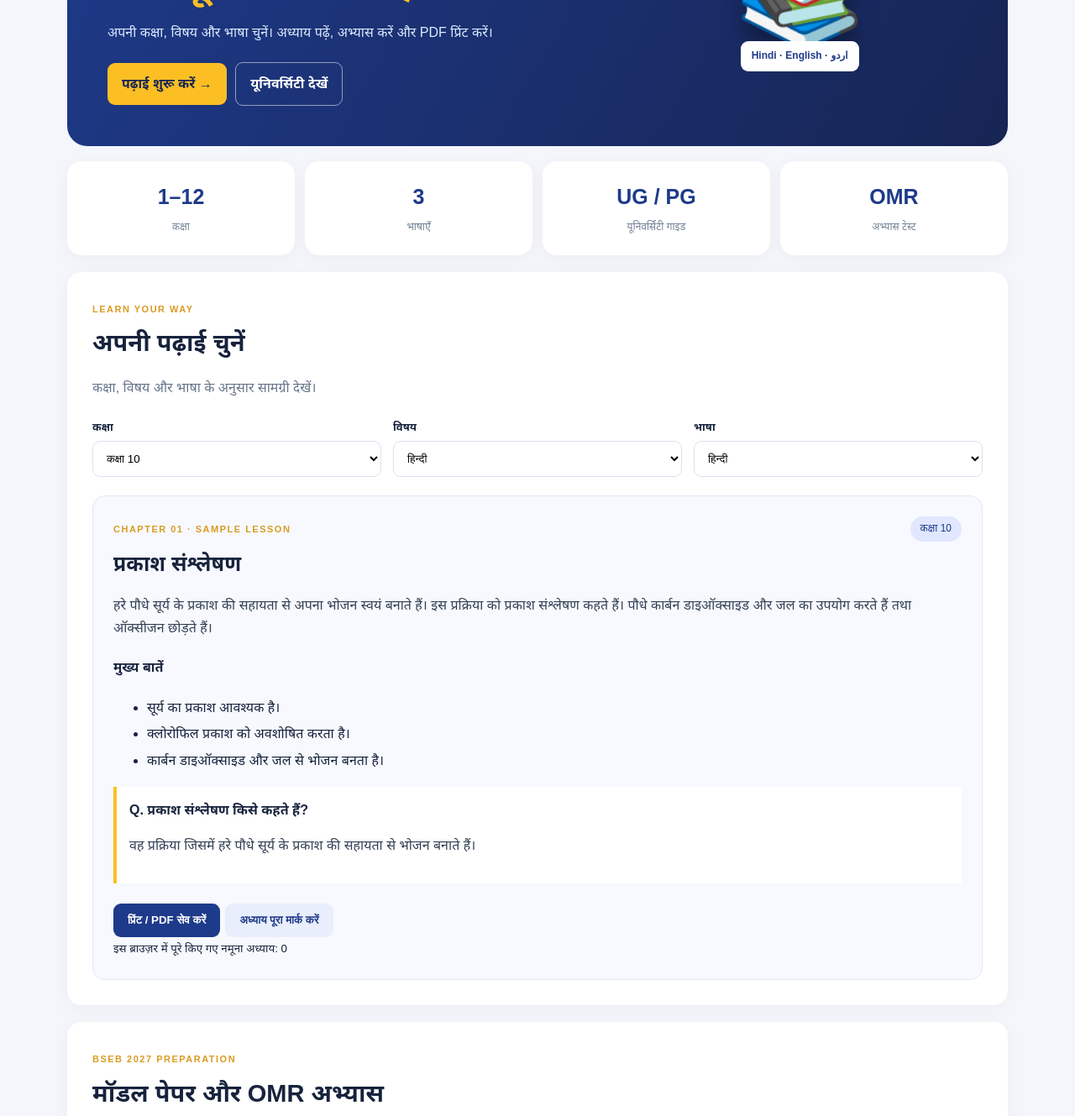
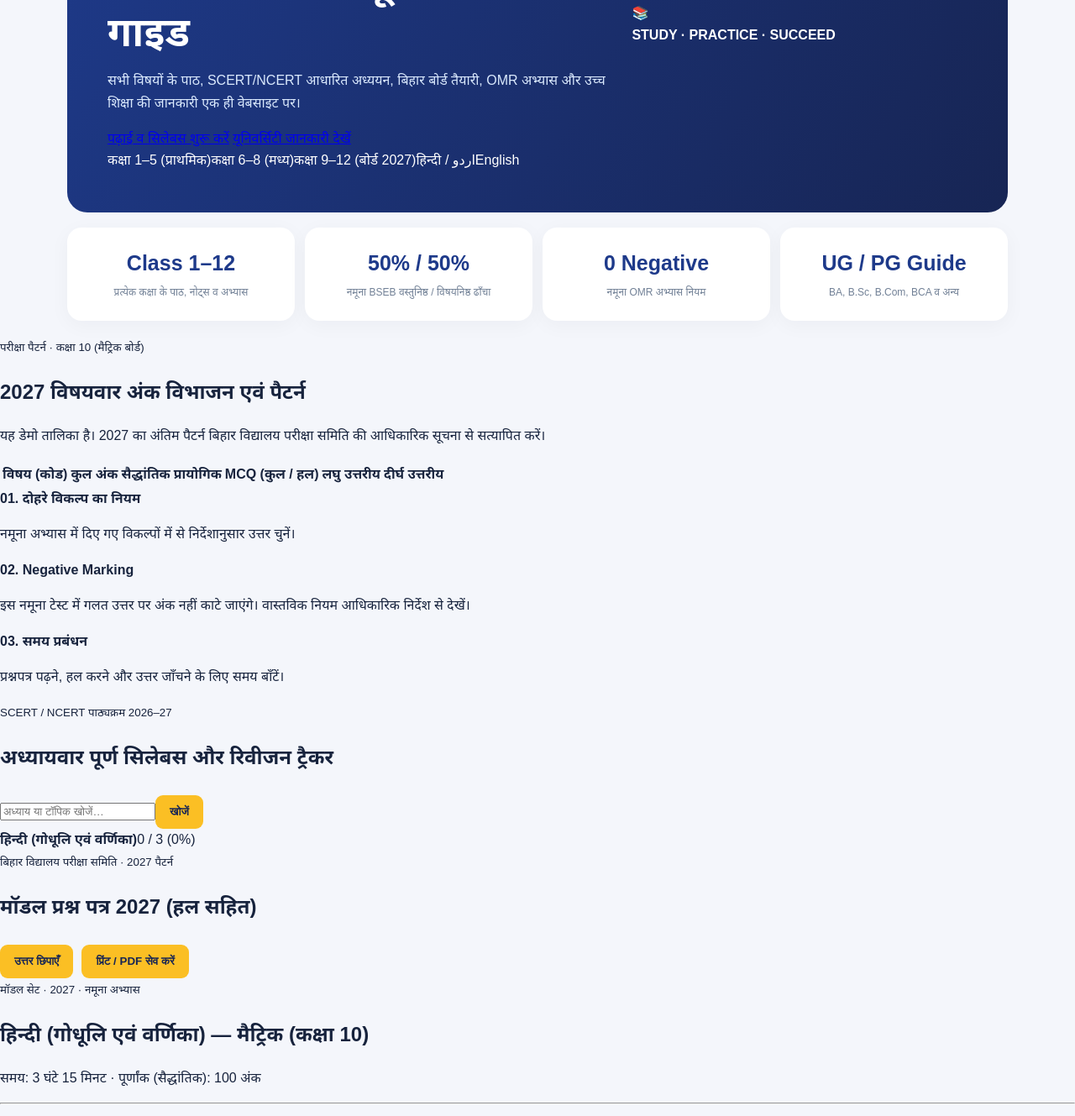
Before and after one commit to mdaftabansari1171997-dot/aftabstudentsbook, a plain HTML site: page preview/index.html in a window 1280 px wide. Shown: the part 300-1629 px from the top of the page at 84% size. Drawn offline with Linux system fonts and the light colour scheme.

Commit message:
Build screenshot-matched school to university portal preview

```diff
--- a/preview/index.html
+++ b/preview/index.html
@@ -1,8 +1,12 @@
-<!doctype html><html lang="hi"><head><meta charset="utf-8"><meta name="viewport" content="width=device-width,initial-scale=1"><title>Aftab Students Book · School to University</title><link rel="stylesheet" href="style.css"></head><body>
-<header><a class="brand" href="#">📘 AFTAB <b>STUDENTS BOOK</b><small>LEARN · PRACTICE · SUCCEED</small></a><nav><a href="#study">पढ़ाई</a><a href="#exam">मॉडल पेपर</a><a href="#university">यूनिवर्सिटी</a></nav><a class="login" href="../student.html">Student Login ↗</a></header>
-<main><section class="hero"><div><span class="eyebrow">DIGITAL STUDY LIBRARY · 2027</span><h1>कक्षा 1 से 12 तक पढ़ाई,<br><em>और यूनिवर्सिटी गाइड</em></h1><p>अपनी कक्षा, विषय और भाषा चुनें। अध्याय पढ़ें, अभ्यास करें और PDF प्रिंट करें।</p><a class="btn" href="#study">पढ़ाई शुरू करें →</a> <a class="btn ghost" href="#university">यूनिवर्सिटी देखें</a></div><div class="art"><div class="bigbook">📚</div><div class="sticker">OMR<br>2027</div><div class="float">Hindi · English · اردو</div></div></section>
-<section class="stats"><div><b>1–12</b><span>कक्षा</span></div><div><b>3</b><span>भाषाएँ</span></div><div><b>UG / PG</b><span>यूनिवर्सिटी गाइड</span></div><div><b>OMR</b><span>अभ्यास टेस्ट</span></div></section>
-<section id="study" class="panel"><span class="eyebrow">LEARN YOUR WAY</span><h2>अपनी पढ़ाई चुनें</h2><p>कक्षा, विषय और भाषा के अनुसार सामग्री देखें।</p><div class="filters"><label>कक्षा<select id="classSelect"></select></label><label>विषय<select id="subjectSelect"><option>हिन्दी</option><option>English</option><option>गणित</option><option>विज्ञान</option><option>सामाजिक विज्ञान</option><option>اردو</option><option>Physics</option><option>Chemistry</option><option>Biology</option><option>Commerce</option></select></label><label>भाषा<select id="language"><option value="hi">हिन्दी</option><option value="en">English</option><option value="ur">اردو</option></select></label></div>
-<article class="lesson"><div class="lesson-top"><span class="eyebrow">CHAPTER 01 · SAMPLE LESSON</span><span id="classBadge">कक्षा 10</span></div><h3 id="lessonTitle">प्रकाश संश्लेषण</h3><p id="lessonBody"></p><h4 id="keyTitle">मुख्य बातें</h4><ul id="keyPoints"></ul><div class="question"><b id="question"></b><p id="answer"></p></div><div class="actions"><button onclick="window.print()">प्रिंट / PDF सेव करें</button><button class="secondary" id="markDone">अध्याय पूरा मार्क करें</button></div><small id="progress"></small></article></section>
-<section id="exam" class="panel"><span class="eyebrow">BSEB 2027 PREPARATION</span><h2>मॉडल पेपर और OMR अभ्यास</h2><div class="cards"><article><h3>📝 मॉडल प्रश्न पत्र</h3><p>वस्तुनिष्ठ और विषयनिष्ठ प्रश्नों के अभ्यास सेट। आधिकारिक पैटर्न बोर्ड की नवीनतम अधिसूचना से जाँचें।</p><a class="textlink" href="../student.html">Student Portal में पेपर देखें →</a></article><article><h3>⭕ OMR प्रैक्टिस</h3><p id="quizQ">प्रकाश संश्लेषण में पौधे कौन-सी गैस लेते हैं?</p><div class="options"><button data-correct="0">ऑक्सीजन</button><button data-correct="1">कार्बन डाइऑक्साइड</button><button data-correct="0">नाइट्रोजन</button></div><p id="quizResult" aria-live="polite"></p></article></div><p class="note">नोट: 2027 के वास्तविक परीक्षा नियम, अंक-विभाजन और प्रश्नपत्र आधिकारिक सूचना से सत्यापित किए जाने चाहिए।</p></section>
-<section id="university" class="panel"><span class="eyebrow">HIGHER EDUCATION · UG / PG</span><h2>यूनिवर्सिटी एवं कॉलेज मार्गदर्शिका</h2><p>BA, B.Sc, B.Com, BCA, BBA, B.Ed, B.Tech, MA, M.Sc, M.Com और अन्य कोर्स।</p><div class="cards"><article><h3>🎓 स्नातक (UG)</h3><p>BA · B.Sc · B.Com · BCA · BBA · B.Ed</p><p>योग्यता, प्रवेश प्रक्रिया, विषय और करियर विकल्प।</p></article><article><h3>📘 स्नातकोत्तर (PG)</h3><p>MA · M.Sc · M.Com · MBA · MCA</p><p>प्रवेश, सेमेस्टर, पात्रता और आगे की पढ़ाई।</p></article><article><h3>🏛️ विश्वविद्यालय</h3><p>बिहार व भारत के विश्वविद्यालयों की निर्देशिका।</p><p>प्रवेश तिथि और पात्रता आधिकारिक पोर्टल से जाँचें।</p></article><article><h3>💰 छात्रवृत्ति</h3><p>BSCC · कन्या उत्थान · PMS · NSP</p><p>योजना की पात्रता और आवेदन मार्गदर्शन।</p></article></div><div class="unilist"><b>बिहार के विश्वविद्यालयों के उदाहरण</b><p>पटना · पाटलिपुत्र · BRABU · LNMU · मगध · TMBU · Munger · VKSU · Purnea · Jai Prakash · Nalanda Open</p><b>राष्ट्रीय उदाहरण</b><p>IGNOU · Delhi University · BHU · AMU</p></div></section></main><footer><b>AFTAB STUDENTS BOOK</b><p>© 2026–2027 · School to University Learning Portal</p><small>यह preview नमूना सामग्री दिखाता है। पूर्ण किताबें, अनुवाद, प्रश्न बैंक और विश्वविद्यालय विवरण जोड़ने व सत्यापन की आवश्यकता है।</small></footer><script src="app.js"></script></body></html>
+<!doctype html>
+<html lang="hi"><head><meta charset="utf-8"><meta name="viewport" content="width=device-width,initial-scale=1"><title>Aftab Students Book | BSEB 2027</title><link rel="stylesheet" href="style.css"></head>
+<body><header><a class="brand" href="#home">📘 Aftab Students Book</a><nav><a href="#pattern">पैटर्न</a><a href="#syllabus">सिलेबस व पाठ</a><a href="#papers">मॉडल पेपर</a><a href="#university">यूनिवर्सिटी</a></nav><a class="login" href="../student.html">Student Login</a></header>
+<main id="home">
+<section class="hero"><div><small>Aftab Students Book · कक्षा 1 से 12 + यूनिवर्सिटी ज्ञान पोर्टल</small><h1>कक्षा 1 से 12 तक पढ़ाई, 2027 मॉडल पेपर और यूनिवर्सिटी गाइड</h1><p>सभी विषयों के पाठ, SCERT/NCERT आधारित अध्ययन, बिहार बोर्ड तैयारी, OMR अभ्यास और उच्च शिक्षा की जानकारी एक ही वेबसाइट पर।</p><a class="primary" href="#syllabus">पढ़ाई व सिलेबस शुरू करें</a> <a class="outline" href="#university">यूनिवर्सिटी जानकारी देखें</a><div class="quick"><span>कक्षा 1–5 (प्राथमिक)</span><span>कक्षा 6–8 (मध्य)</span><span>कक्षा 9–12 (बोर्ड 2027)</span><span>हिन्दी / اردو</span><span>English</span></div><div class="classes" id="classChips"></div></div><div class="heroimage"><div class="book">📚</div><strong>STUDY · PRACTICE · SUCCEED</strong></div></section>
+<section class="stats"><div><b>Class 1–12</b><span>प्रत्येक कक्षा के पाठ, नोट्स व अभ्यास</span></div><div><b>50% / 50%</b><span>नमूना BSEB वस्तुनिष्ठ / विषयनिष्ठ ढाँचा</span></div><div><b>0 Negative</b><span>नमूना OMR अभ्यास नियम</span></div><div><b>UG / PG Guide</b><span>BA, B.Sc, B.Com, BCA व अन्य</span></div></section>
+<section id="pattern" class="section"><div class="sectionhead"><div><small>परीक्षा पैटर्न · कक्षा 10 (मैट्रिक बोर्ड)</small><h2>2027 विषयवार अंक विभाजन एवं पैटर्न</h2></div><p>यह डेमो तालिका है। 2027 का अंतिम पैटर्न बिहार विद्यालय परीक्षा समिति की आधिकारिक सूचना से सत्यापित करें।</p></div><div class="tablewrap"><table><thead><tr><th>विषय (कोड)</th><th>कुल अंक</th><th>सैद्धांतिक</th><th>प्रायोगिक</th><th>MCQ (कुल / हल)</th><th>लघु उत्तरीय</th><th>दीर्घ उत्तरीय</th></tr></thead><tbody id="patternRows"></tbody></table></div><div class="three"><article><b>01. दोहरे विकल्प का नियम</b><p>नमूना अभ्यास में दिए गए विकल्पों में से निर्देशानुसार उत्तर चुनें।</p></article><article><b>02. Negative Marking</b><p>इस नमूना टेस्ट में गलत उत्तर पर अंक नहीं काटे जाएंगे। वास्तविक नियम आधिकारिक निर्देश से देखें।</p></article><article><b>03. समय प्रबंधन</b><p>प्रश्नपत्र पढ़ने, हल करने और उत्तर जाँचने के लिए समय बाँटें।</p></article></div></section>
+<section id="syllabus" class="section"><div class="sectionhead"><div><small>SCERT / NCERT पाठ्यक्रम 2026–27</small><h2>अध्यायवार पूर्ण सिलेबस और रिवीजन ट्रैकर</h2></div><div class="search"><input id="search" placeholder="अध्याय या टॉपिक खोजें…"><button id="searchBtn">खोजें</button></div></div><div class="tabs" id="subjectTabs"></div><div class="progressline"><b id="subjectTitle">हिन्दी (गोधूलि एवं वर्णिका)</b><span id="progressText">0 / 3 (0%)</span><div class="bar"><i id="progressBar"></i></div></div><div class="chaptergrid" id="chapters"></div></section>
+<section id="papers" class="section"><div class="sectionhead"><div><small>बिहार विद्यालय परीक्षा समिति · 2027 पैटर्न</small><h2>मॉडल प्रश्न पत्र 2027 (हल सहित)</h2></div><div><button class="outline" id="toggleAnswers">उत्तर छिपाएँ</button> <button class="primary" onclick="window.print()">प्रिंट / PDF सेव करें</button></div></div><div class="tabs" id="paperTabs"></div><div class="paper"><small>मॉडल सेट · 2027 · नमूना अभ्यास</small><h2 id="paperTitle">हिन्दी (गोधूलि एवं वर्णिका) — मैट्रिक (कक्षा 10)</h2><p>समय: 3 घंटे 15 मिनट · पूर्णांक (सैद्धांतिक): 100 अंक</p><hr><h3>खंड-अ: वस्तुनिष्ठ प्रश्न (Section-A: Objective)</h3><div id="questions"></div></div></section>
+<section id="omr" class="section"><div class="sectionhead"><div><small>समयबद्ध अभ्यास</small><h2>BSEB OMR शीट प्रैक्टिस टेस्ट</h2></div><div class="timer" id="timer">समय: 10:00</div></div><div class="omrgrid"><div id="quiz"></div><aside class="answerbox"><h3>BSEB OMR उत्तर पत्रक</h3><p id="answered">0 / 5 भरे गए</p><div id="answerGrid"></div><h2 id="score">स्कोर: —</h2><button class="primary" id="submitQuiz">टेस्ट जमा करें</button><button class="outline" id="resetQuiz">दोबारा अभ्यास करें</button></aside></div></section>
+<section id="university" class="section"><div class="sectionhead"><div><small>उच्च शिक्षा एवं विश्वविद्यालय मार्गदर्शन · NEP-2020</small><h2>यूनिवर्सिटी की सम्पूर्ण जानकारी (BA, B.Sc, B.Com, BCA, B.Ed, PG)</h2></div><p>12वीं के बाद कॉलेज एडमिशन, सेमेस्टर, छात्रवृत्ति और करियर विकल्प।</p></div><div class="tabs" id="courseTabs"></div><div class="coursebox"><small id="courseMeta">UG · 3–4 वर्ष</small><h2 id="courseTitle">B.A. (ऑनर्स / 4-वर्षीय स्नातक कला)</h2><p id="courseDesc">योग्यता, विषय, प्रवेश प्रक्रिया, सेमेस्टर एवं करियर की जानकारी।</p><div class="three" id="courseDetails"></div></div><h2>बिहार और भारत के प्रमुख विश्वविद्यालय (Admission Directory)</h2><div class="directory" id="universities"></div><p class="note">विश्वविद्यालय, कोर्स, फीस, प्रवेश तिथि और पात्रता हर सत्र में बदल सकते हैं। आवेदन से पहले संबंधित विश्वविद्यालय की आधिकारिक वेबसाइट अवश्य जाँचें।</p></section>
+</main><footer><b>📘 Aftab Students Book</b><p>कक्षा 1–12 · BSEB 2027 · UG / PG Guide</p><small>यह स्वतंत्र शैक्षिक डेमो है। नमूना अंक-विभाजन, प्रश्न और पाठ्य सामग्री आधिकारिक बोर्ड सामग्री का विकल्प नहीं हैं।</small></footer><script src="app.js"></script></body></html>
```
